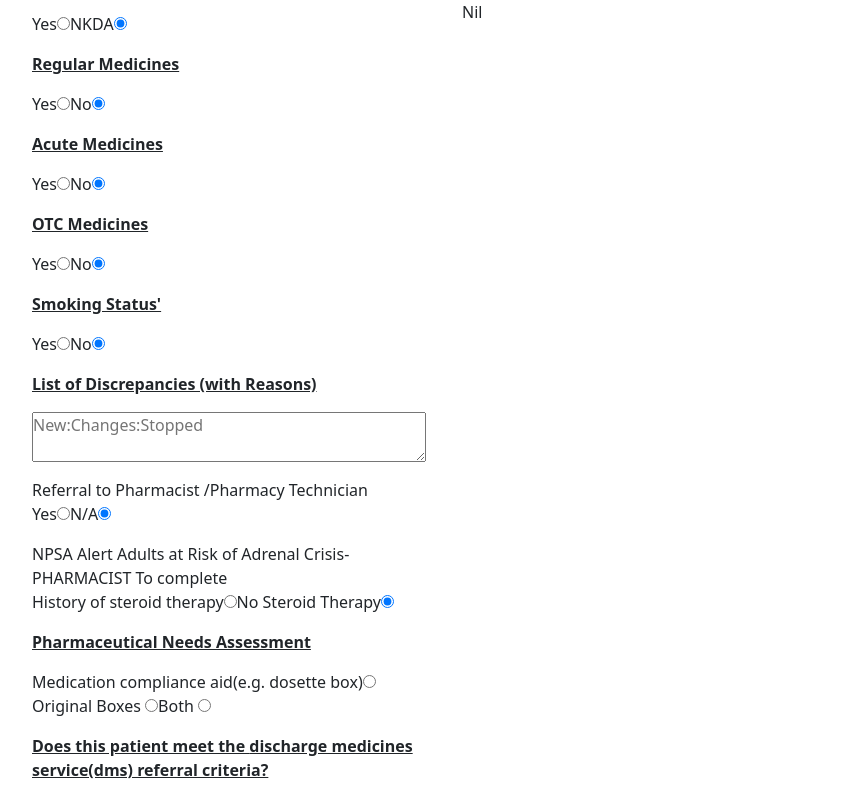
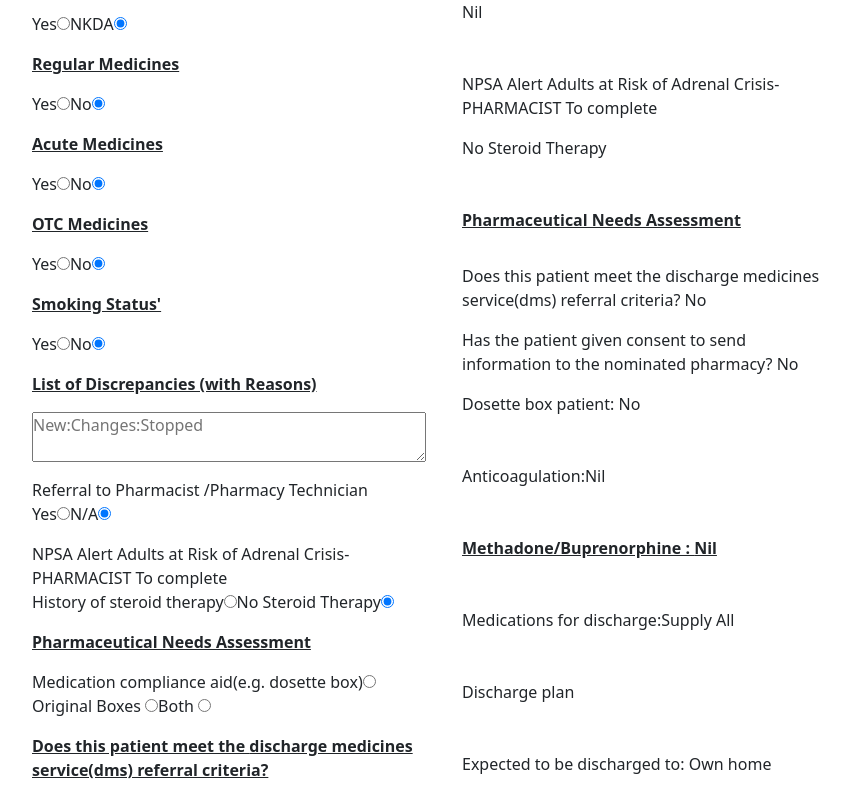
Before and after one commit to Pharma2022/SCR-Autosummarise, a React (Vite) app: page / in a window 1280 px wide. Shown: the part 800-1600 px from the top of the page, without its empty margins (202-1052 px from the left). Built offline with nearby package versions, Linux system fonts and the light colour scheme.

Commit message:
Added discharge destination form input, remaining rendered components , date validation

```diff
--- a/index.html
+++ b/index.html
@@ -9,7 +9,7 @@
   integrity="sha384-rbsA2VBKQhggwzxH7pPCaAqO46MgnOM80zW1RWuH61DGLwZJEdK2Kadq2F9CUG65"
   crossorigin="anonymous"
 />
-    <meta name="viewport" content="width=device-width, initial-scale=1.0" />
+    <meta name="viewport" content="width=device-width, initial-scale=1.0 maximum-scale=1.0" />
 
     <title>SCR Autosummarise Tool</title>
   </head>
--- a/src/components/Form.jsx
+++ b/src/components/Form.jsx
@@ -24,7 +24,7 @@ const Form = () => {
           commsIssues,commsIssuesComments, counsellingReq,counsellingReqComments,compliance,complianceComments,
           hasWarfarin,warfarinIndication,warfarinRange,warfarinDose,warfarinDuration,warfarinLastAppt,warfarinINR,warfarinClinic,warfarinClinicContactNo,warfarinClinicEmail,warfarinNextAppt,
           hasOpioidReplacement,opioid,opioidDose,lastOpioidSupply,opioidChemistNameAndNo,dals,dalsContactNo,keyWorkerName,
-          medsSupply,topUpMeds,
+          medsSupply,topUpMeds,dischargePlan,dischargeDestination
 
               }=form
     const handleSubmit=(e)=>{
@@ -210,6 +210,17 @@ const Form = () => {
 
               </RadioLabel>
 
+              <RadioLabel label={<p>Discharge Plan </p>}>
+                      <Radio      name='dischargePlan'          value='ownHome'         property={dischargePlan} title={'Own Home'}   />
+                      <Radio      name='dischargePlan'          value='nursingHome'     property={dischargePlan} title={'Nursing Home'}   />
+
+                      <Radio      name='dischargePlan'          value='notKnown'        property={dischargePlan} title={'Not known on Admission'}    />
+                      <Radio      name='dischargePlan'          value='other'           property={dischargePlan} title={'Other Please Specify'}    />
+                      {dischargePlan==='other'&&
+                      <TextInput  name='dischargeDestination'   value={dischargeDestination} title={'Destination: '} />}
+
+              </RadioLabel>
+
 
           </Fragment>
 
--- a/src/components/Render.jsx
+++ b/src/components/Render.jsx
@@ -4,6 +4,11 @@ import Sources from './rendered components/Sources'
 import Medications from './rendered components/Medications'
 import Smoking from './rendered components/Smoking'
 import Discrepancies from './rendered components/Discrepancies'
+import Steroids from './rendered components/Steroids'
+import PharmaceuticalNeeds from './rendered components/PharmaceuticalNeeds'
+import Warfarin from './rendered components/Warfarin'
+import Discharge from './rendered components/Discharge'
+import Methadone from './rendered components/Methadone'
 
 const Render = () => {
   return (
@@ -13,7 +18,11 @@ const Render = () => {
         <Medications/>
         <Smoking/>
         <Discrepancies/>
-
+        <Steroids/>
+        <PharmaceuticalNeeds/>
+        <Warfarin/>
+        <Methadone/>
+        <Discharge/>
 
     </div>
   )
--- /dev/null
+++ b/src/components/rendered components/Discharge.jsx
@@ -0,0 +1,37 @@
+import React, { Fragment } from 'react'
+import { useFormContext } from '../../context/formContext'
+
+const Discharge = () => {
+
+const {form:{medsSupply,topUpMeds,dischargePlan,dischargeDestination}}=useFormContext()
+
+  return (
+    <Fragment>
+
+        <p className='container '>
+
+            Medications for discharge:
+            {medsSupply==='ownSupply'? 'Has own supply at home, supply new and changed medicines only'
+            :medsSupply==='topUp'? `Has own supply at home but needs the following medicines only ${topUpMeds}`
+            :'Supply All'
+
+
+            }
+
+            </p >
+
+        <p className='container'>Discharge plan </p>
+
+        <p className='container'>Expected to be discharged to:
+        {dischargePlan==='nursingHome'?' Nursing Home'
+        :dischargePlan==='notKnown'?' Not known on admission'
+        :dischargePlan==='other'?  dischargeDestination
+        : ' Own home'
+
+        }  </p>
+
+    </Fragment>
+  )
+}
+
+export default Discharge
--- a/src/components/rendered components/Medications.jsx
+++ b/src/components/rendered components/Medications.jsx
@@ -2,7 +2,7 @@ import React from 'react'
 import { useFormContext } from '../../context/formContext'
 
 const Medications = () => {
-    const {form:{ hasAllergy,allergies,hasRegMeds,regMeds,hasAcuteMeds,acuteMeds,hasOtcMeds,otcMeds},renderedAcuteMeds,renderedRegMeds
+    const {form:{ hasAllergy,allergies,hasRegMeds,hasAcuteMeds,hasOtcMeds,otcMeds},renderedAcuteMeds,renderedRegMeds
 
 }=useFormContext()
 
--- /dev/null
+++ b/src/components/rendered components/Methadone.jsx
@@ -0,0 +1,24 @@
+import React, { Fragment } from 'react'
+import { useFormContext } from '../../context/formContext'
+import { formatDate } from '../../helper'
+
+const Methadone = () => {
+
+    const {form:{ hasOpioidReplacement,opioid,opioidDose,lastOpioidSupply,opioidChemistNameAndNo,dals,dalsContactNo,keyWorkerName,}}=useFormContext()
+  return (
+    <div className='container flex-col'>
+        <p className='bold underline'>Methadone/Buprenorphine : {hasOpioidReplacement? opioid :"Nil"}</p>
+        {hasOpioidReplacement&&
+        <Fragment>
+        <p>Dose: {opioidDose}</p>
+        <p>Last Supply {formatDate(lastOpioidSupply)}</p>
+        <p>Chemist name and number : {opioidChemistNameAndNo}</p>
+        <p>Details of drug advisory service: {dals}</p>
+        <p>Telephone: {dalsContactNo}</p>
+        <p>Key Worker: {keyWorkerName}</p>
+        </Fragment>}
+    </div>
+  )
+}
+
+export default Methadone
--- /dev/null
+++ b/src/components/rendered components/PharmaceuticalNeeds.jsx
@@ -0,0 +1,34 @@
+import React, { Fragment } from 'react'
+import { useFormContext } from '../../context/formContext'
+import { formatDate } from '../../helper'
+const PharmaceuticalNeeds = () => {
+
+    const {form:{ isMca,isDms,hasDmsConsent,isDosette,chemistName,chemistNo,odsCode,nhsMail,lastSupplyDate,
+        commsIssues,commsIssuesComments, counsellingReq,counsellingReqComments,compliance,complianceComments,
+    }}=useFormContext()
+  return (
+    <div className='container flex-col'>
+        <p className='bold underline '>Pharmaceutical Needs Assessment</p>
+        <p>{isMca==='originalBoxes'? "Original boxes": isMca==="dosetteBox"? "Dosette box": isMca==='both' && "Original boxes AND Dosette box"}</p>
+        <p>Does this patient meet the discharge medicines service(dms) referral criteria? {isDms? "Yes":"No"}</p>
+        <p>Has the patient given consent to send information to the nominated pharmacy? {hasDmsConsent? "Yes":"No"}</p>
+        <p>Dosette box patient: {isDosette? "Yes":"No"} </p>
+        {isDosette&&
+        <Fragment>
+        <p>Community pharmacy name:{chemistName} </p>
+        <p>Contact no: {chemistNo}</p>
+        <p>ODS Code: {odsCode}</p>
+        <p>NHS email: {nhsMail}</p>
+        <p>Last Supply Date : {formatDate(lastSupplyDate)}</p>
+        <p>Communication concerns: {commsIssues? commsIssuesComments:"Nil"}</p>
+        <p>Counselling  required: {counsellingReq? counsellingReqComments:"Nil"}</p>
+        <p>Compliance issues: {compliance? complianceComments:"Nil"}</p>
+        </Fragment>}
+
+
+
+   </div>
+  )
+}
+
+export default PharmaceuticalNeeds
--- /dev/null
+++ b/src/components/rendered components/Steroids.jsx
@@ -0,0 +1,27 @@
+import React, { Fragment } from 'react'
+import { useFormContext } from '../../context/formContext'
+
+const Steroids = () => {
+
+    const {form:{hasSteroids,longTermHigh,longTermHighIndication,hasIcs,ics,hasEmergencySteroids,emergencySteroids,}}=useFormContext()
+  return (
+    <div className='container flex-col'>
+        <p>NPSA Alert Adults at Risk of Adrenal Crisis- PHARMACIST To complete</p>
+        <p>{hasSteroids? "History of Steroid Therapy": "No Steroid Therapy"} </p>
+        {hasSteroids&&
+        <Fragment>
+        <p>If yes to any questions below, supply red steroid emergency
+        card on discharge (add red steroid card prompt on TTA). Refer to the bulletin
+        and Adrenal Crisis Clinical Guideline for full criteria.</p>
+       <p>Was the patient prescribed long term or high dose oral steroids before admission? {longTermHigh?`Yes ${longTermHighIndication}`:"No"} </p>
+       <p>Was the patient high dose Inhaled steroids before admission? {hasIcs?`Yes ${ics}`:"No"}</p>
+       <p>Was the patient prescribed emergency hydrocortisone injection before admission? {hasEmergencySteroids? `Yes ${emergencySteroids}`:"No"} </p>
+
+
+        </Fragment>
+        }
+    </div>
+  )
+}
+
+export default Steroids
--- /dev/null
+++ b/src/components/rendered components/Warfarin.jsx
@@ -0,0 +1,33 @@
+import React, { Fragment } from 'react'
+import { useFormContext } from '../../context/formContext'
+import { formatDate } from '../../helper'
+
+const Warfarin = () => {
+    const {form:{hasWarfarin,warfarinIndication,warfarinRange,warfarinDose,warfarinDuration,warfarinLastAppt
+        ,warfarinINR,warfarinClinic,warfarinClinicContactNo,warfarinClinicEmail,warfarinNextAppt}}=useFormContext()
+
+  return (
+    <div className='container flex-col'>
+     <p>Anticoagulation:{hasWarfarin?"Yes":"Nil"}</p>
+     {hasWarfarin&&
+     <Fragment>
+     <p>Indication: {warfarinIndication}</p>
+     <p>Range {warfarinRange}</p>
+     <p>Dose {warfarinDose}</p>
+     <p>Duration {warfarinDuration}</p>
+     <p>Last appointment date: { formatDate(warfarinLastAppt)}</p>
+     <p>Last INR: {warfarinINR} </p>
+     <p>Name of anticoagulation clinic/provider: {warfarinClinic} </p>
+     <p>Contact number of provider : {warfarinClinicContactNo}</p>
+     <p>Email Address : {warfarinClinicEmail} </p>
+     <p>Next appt : {formatDate(warfarinNextAppt)}</p>
+
+
+     </Fragment>
+     }
+
+    </div>
+  )
+}
+
+export default Warfarin
--- a/src/helper.jsx
+++ b/src/helper.jsx
@@ -41,7 +41,9 @@ export function sortMeds(str) {
     const year = date.getFullYear();
     const daySuffix = getDaySuffix(day);
 
-    return `${day}${daySuffix} ${month} ${year}`;
+
+
+    return isNaN(day) ?null: `${day}${daySuffix} ${month} ${year}`;
   }
 
   function getDaySuffix(day) {
--- a/src/hooks/useForm.jsx
+++ b/src/hooks/useForm.jsx
@@ -19,7 +19,7 @@ const useForm = () => {
         commsIssues:"",commsIssuesComments:"", counsellingReq:"",counsellingReqComments:"",compliance:"",complianceComments:"",
         hasWarfarin:"",warfarinIndication:"",warfarinRange:"",warfarinDose:"",warfarinDuration:"",warfarinLastAppt:"",warfarinINR:"",warfarinClinic:"",warfarinClinicContactNo:"",warfarinClinicEmail:"",warfarinNextAppt:"",
         hasOpioidReplacement:"",opioid:"",opioidDose:"",lastOpioidSupply:"",opioidChemistNameAndNo:"",dals:"",dalsContactNo:"",keyWorkerName:"",
-        medsSupply:"",topUpMeds:"",
+        medsSupply:"",topUpMeds:"",dischargePlan:"",dischargeDestination:""
 
 
     })
```
